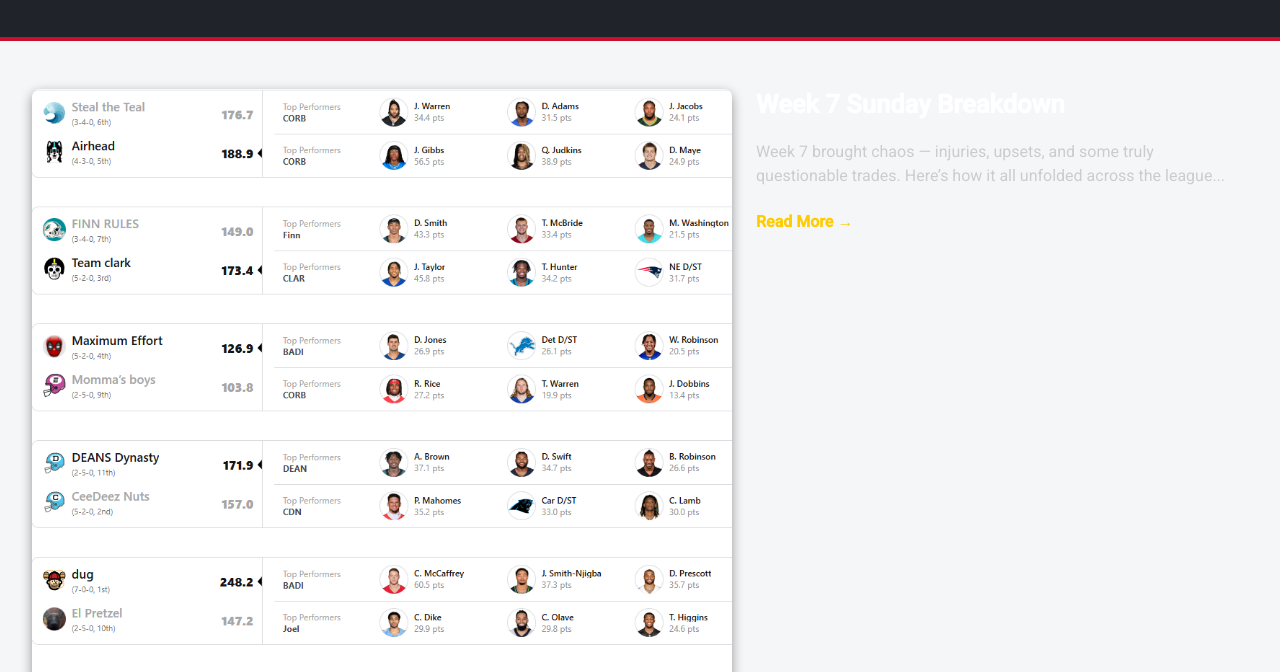
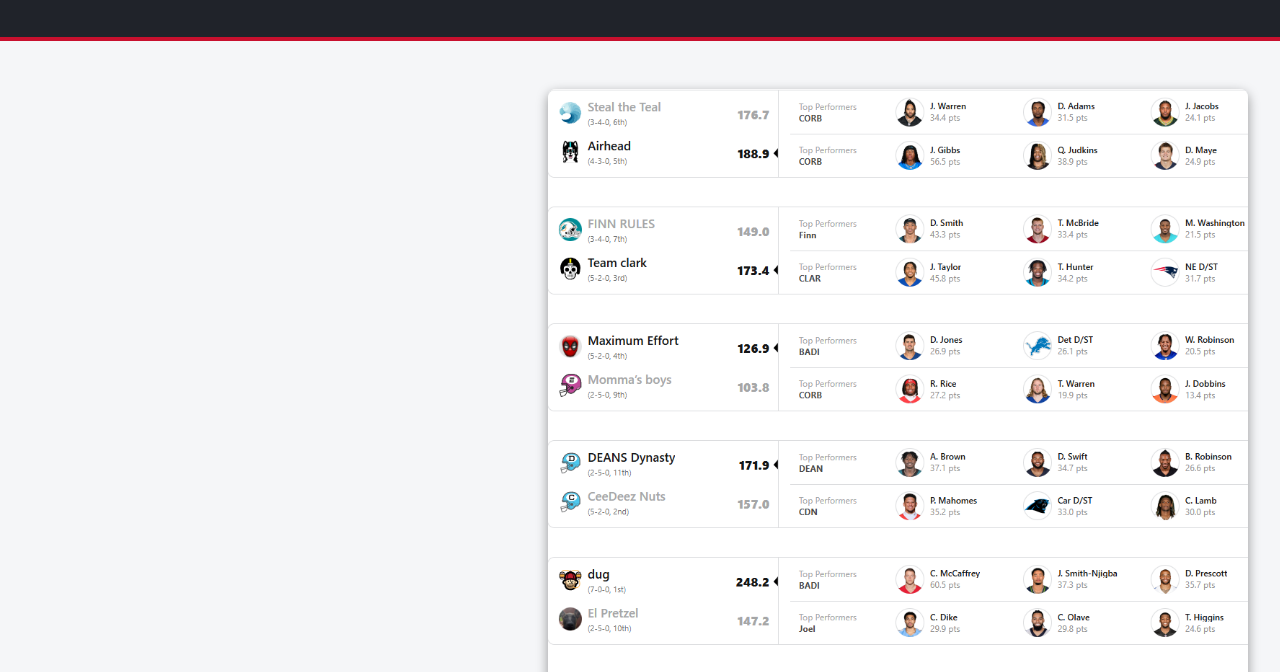
Before and after one commit to Tunatheturtle/TheCouchCoaches, a plain HTML site: page public/index.html in a window 1280 px wide. Shown: the part 111-783 px from the top of the page. Drawn offline with nearby package versions, Linux system fonts and the light colour scheme.

Commit message:
front page trial 2

```diff
--- a/public/index.html
+++ b/public/index.html
@@ -186,10 +186,6 @@
 <section class="blog-highlight">
   <img src="images/week7SB.png" alt="Week 7 Showdown" class="highlight-image">
 
-  <div class="highlight-text">
-    <h2>Week 7 Sunday Breakdown</h2>
-    <p>Week 7 brought chaos — injuries, upsets, and some truly questionable trades. Here’s how it all unfolded across the league...</p>
-    <a href="#" class="read-more">Read More →</a>
   </div>
 </section>
 
```
